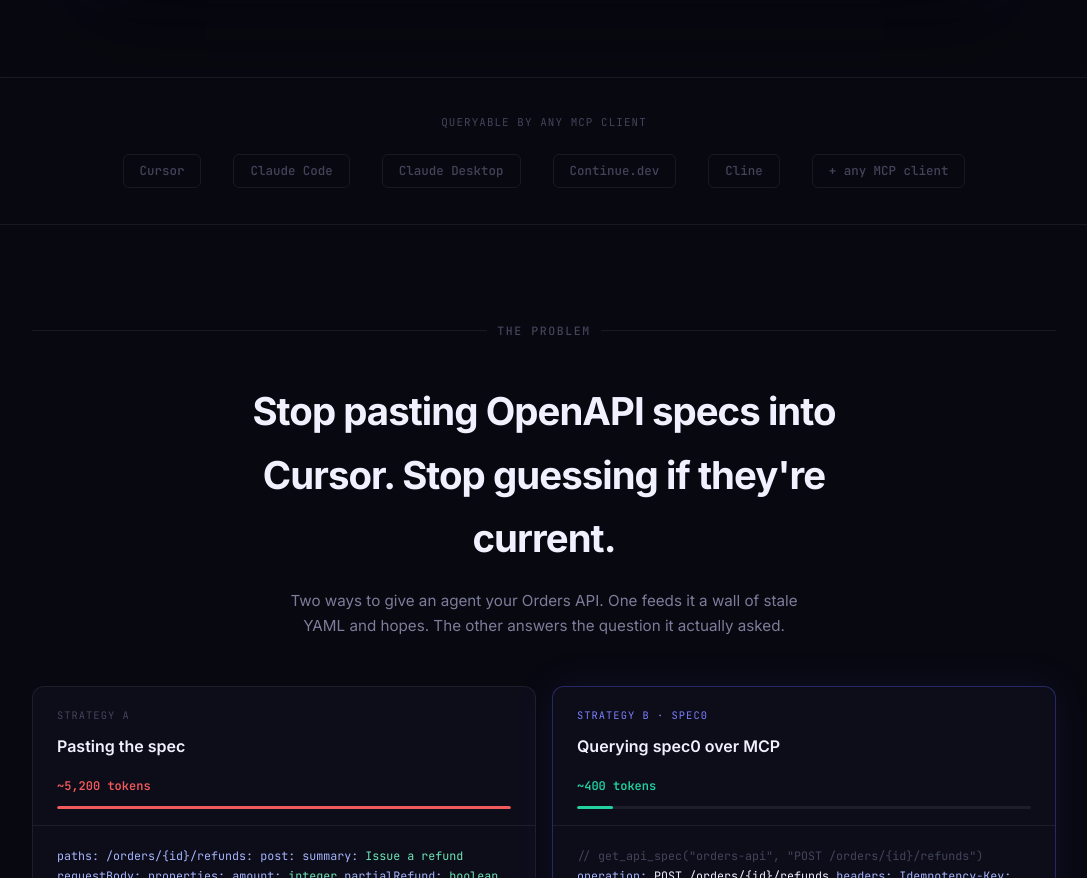
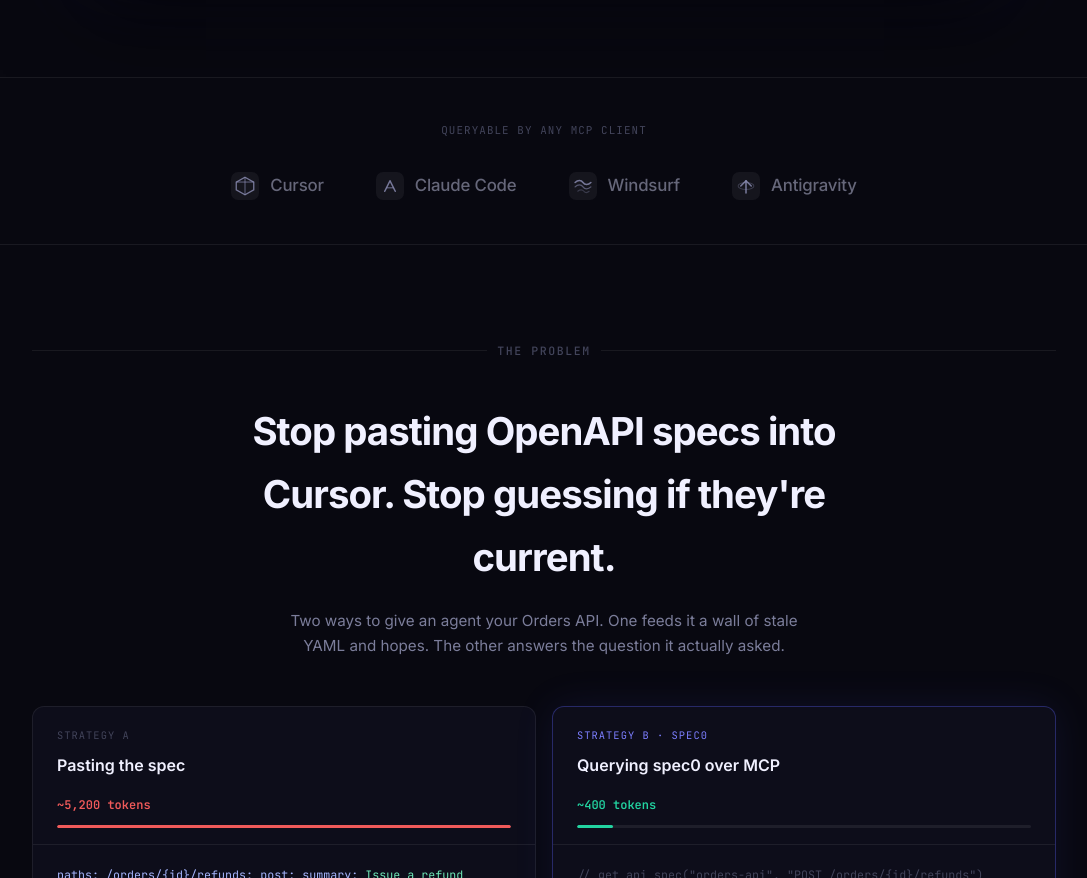
Before and after one commit to Rhyths-9/Spec0-landing, a website: page index.html in a window 1280 px wide. Shown: the part 1011-1889 px from the top of the page, without its empty margins (96-1183 px from the left). Drawn offline with Linux system fonts and the light colour scheme.

Commit message:
feat: logo strip — Cursor, Claude Code, Windsurf, Antigravity with SVG icons, larger text

```diff
--- a/index.html
+++ b/index.html
@@ -229,21 +229,35 @@
 }
 /* ─── LOGO STRIP ─────────────────────────────────────────── */
 .strip {
-  padding: 36px 0;
+  padding: 44px 0;
   border-bottom: 1px solid var(--border);
 }
-.strip-label { font-family: var(--mono); font-size: .68rem; color: var(--muted); letter-spacing: .1em; text-align: center; margin-bottom: 22px; text-transform: uppercase; }
+.strip-label {
+  font-family: var(--mono); font-size: .68rem; color: var(--muted);
+  letter-spacing: .1em; text-align: center; margin-bottom: 32px;
+  text-transform: uppercase;
+}
 .strip-logos {
   display: flex; justify-content: center; align-items: center;
-  gap: 32px; flex-wrap: wrap;
-}
-.logo-pill {
-  font-family: var(--mono); font-size: .78rem; font-weight: 500;
-  color: var(--muted); padding: 6px 16px;
-  border: 1px solid var(--border); border-radius: 6px;
-  transition: color .15s, border-color .15s;
-}
-.logo-pill:hover { color: var(--ink); border-color: var(--border-hi); }
+  gap: 52px; flex-wrap: wrap;
+}
+.logo-item {
+  display: flex; align-items: center; gap: 11px;
+  color: rgba(180,182,210,.55);
+  transition: color .2s;
+  cursor: default;
+}
+.logo-item:hover { color: rgba(210,212,240,.85); }
+.logo-item .li-icon {
+  width: 28px; height: 28px; flex-shrink: 0;
+  display: flex; align-items: center; justify-content: center;
+  opacity: .7; transition: opacity .2s;
+}
+.logo-item:hover .li-icon { opacity: 1; }
+.logo-item .li-name {
+  font-family: var(--sans); font-size: 1.05rem; font-weight: 500;
+  letter-spacing: -.01em; white-space: nowrap;
+}
 
 /* ─── COMPARISON ─────────────────────────────────────────── */
 .compare-section { padding: 96px 0; border-bottom: 1px solid var(--border); }
@@ -809,6 +823,13 @@
   .hero-screen { margin-top: 32px; border-radius: 10px; }
   .screen-bar .url { font-size: .65rem; }
   .api-table th, .api-table td { padding: 8px 6px; font-size: .68rem; }
+
+  /* logo strip */
+  .strip { padding: 32px 0; }
+  .strip-logos { gap: 28px; }
+  .logo-item .li-name { font-size: .88rem; }
+  .logo-item .li-icon { width: 22px; height: 22px; }
+  .logo-item .li-icon svg { width: 22px; height: 22px; }
 
   /* logo strip */
   .strip { padding: 28px 0; }
@@ -1188,12 +1209,62 @@
   <div class="wrap">
     <div class="strip-label">Queryable by any MCP client</div>
     <div class="strip-logos">
-      <span class="logo-pill">Cursor</span>
-      <span class="logo-pill">Claude Code</span>
-      <span class="logo-pill">Claude Desktop</span>
-      <span class="logo-pill">Continue.dev</span>
-      <span class="logo-pill">Cline</span>
-      <span class="logo-pill dim">+ any MCP client</span>
+
+      <!-- Cursor -->
+      <div class="logo-item">
+        <div class="li-icon">
+          <svg width="28" height="28" viewBox="0 0 32 32" fill="none" xmlns="http://www.w3.org/2000/svg">
+            <rect width="32" height="32" rx="8" fill="rgba(255,255,255,.08)"/>
+            <path d="M16 6L26 11.5V20.5L16 26L6 20.5V11.5L16 6Z" stroke="rgba(200,202,255,.8)" stroke-width="1.5" fill="none"/>
+            <path d="M16 6L16 26" stroke="rgba(200,202,255,.5)" stroke-width="1.5"/>
+            <path d="M6 11.5L26 11.5" stroke="rgba(200,202,255,.5)" stroke-width="1.5"/>
+          </svg>
+        </div>
+        <span class="li-name">Cursor</span>
+      </div>
+
+      <!-- Claude Code -->
+      <div class="logo-item">
+        <div class="li-icon">
+          <svg width="28" height="28" viewBox="0 0 32 32" fill="none" xmlns="http://www.w3.org/2000/svg">
+            <rect width="32" height="32" rx="8" fill="rgba(255,255,255,.08)"/>
+            <!-- Anthropic / Claude stylised mark -->
+            <path d="M10 22L16 10L22 22" stroke="rgba(200,202,255,.8)" stroke-width="1.8" stroke-linecap="round" stroke-linejoin="round" fill="none"/>
+            <path d="M12.5 18H19.5" stroke="rgba(200,202,255,.5)" stroke-width="1.5" stroke-linecap="round"/>
+          </svg>
+        </div>
+        <span class="li-name">Claude Code</span>
+      </div>
+
+      <!-- Windsurf -->
+      <div class="logo-item">
+        <div class="li-icon">
+          <svg width="28" height="28" viewBox="0 0 32 32" fill="none" xmlns="http://www.w3.org/2000/svg">
+            <rect width="32" height="32" rx="8" fill="rgba(255,255,255,.08)"/>
+            <!-- wave / wind shape -->
+            <path d="M7 12C10 9 14 9 16 12C18 15 22 15 25 12" stroke="rgba(200,202,255,.8)" stroke-width="1.8" stroke-linecap="round" fill="none"/>
+            <path d="M7 17C10 14 14 14 16 17C18 20 22 20 25 17" stroke="rgba(200,202,255,.55)" stroke-width="1.5" stroke-linecap="round" fill="none"/>
+            <path d="M10 22C12.5 20 15.5 20 17 22C18.5 24 21 24 23 22" stroke="rgba(200,202,255,.3)" stroke-width="1.3" stroke-linecap="round" fill="none"/>
+          </svg>
+        </div>
+        <span class="li-name">Windsurf</span>
+      </div>
+
+      <!-- Antigravity -->
+      <div class="logo-item">
+        <div class="li-icon">
+          <svg width="28" height="28" viewBox="0 0 32 32" fill="none" xmlns="http://www.w3.org/2000/svg">
+            <rect width="32" height="32" rx="8" fill="rgba(255,255,255,.08)"/>
+            <!-- upward arrow / anti-gravity motif -->
+            <path d="M16 24V10" stroke="rgba(200,202,255,.8)" stroke-width="1.8" stroke-linecap="round"/>
+            <path d="M10 16L16 10L22 16" stroke="rgba(200,202,255,.8)" stroke-width="1.8" stroke-linecap="round" stroke-linejoin="round" fill="none"/>
+            <!-- orbit ring -->
+            <ellipse cx="16" cy="16" rx="9" ry="4" stroke="rgba(200,202,255,.3)" stroke-width="1.2" fill="none"/>
+          </svg>
+        </div>
+        <span class="li-name">Antigravity</span>
+      </div>
+
     </div>
   </div>
 </div>
```
